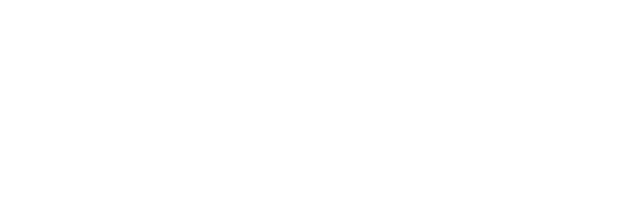
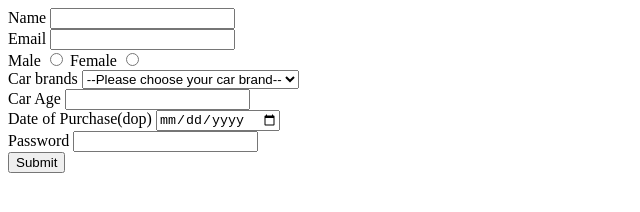
Before and after one commit to acciojob/car-insurance-form-somiyaratna, a website: page main.html in a window 1280 px wide. Shown: the whole page, without its empty margins (0-640 px from the left). Drawn offline with Linux system fonts and the light colour scheme.

Commit message:
created a submission

```diff
--- a/main.html
+++ b/main.html
@@ -1,16 +1,49 @@
 <!DOCTYPE html>
-
-<html>
-
-<head>
-	<link rel="stylesheet" href="styles.css">
-</head>
-
-<body>
-	<!-- the entire body must be written by student -->
-    <script type="text/javascript" src="./script.js">
-</script>
-
-</body>
-
+<html lang="en">
+  <head>
+    <meta charset="UTF-8" />
+    <meta http-equiv="X-UA-Compatible" content="IE=edge" />
+    <meta name="viewport" content="width=device-width, initial-scale=1.0" />
+    <title>Car Insurance Form</title>
+  </head>
+  <body>
+    <form action="" method="post">
+      <div>
+        <label for="name">Name</label>
+        <input type="text" name="name" id="name" required />
+      </div>
+      <div>
+        <label for="email">Email</label>
+        <input type="text" name="" id="" required />
+      </div>
+      <div>
+        <label for="genderM">Male</label>
+        <input type="radio" name="gender" id="gender" required />
+        <label for="genderF">Female</label>
+        <input type="radio" name="gender" id="gender" required />
+      </div>
+      <div>
+        <label for="cars">Car brands</label>
+        <select name="cars" id="cars">
+          <option value="" selected disabled>--Please choose your car brand--</option>
+          <option value="">BMW</option>
+          <option value="">Audi</option>
+          <option value="">Mercedez</option>
+        </select>
+      </div>
+      <div>
+        <label for="carage">Car Age</label>
+        <input type="number" name="carage" id="carage" required />
+      </div>
+      <div>
+        <label for="dop">Date of Purchase(dop)</label>
+        <input type="date" name="dop" id="dop" required />
+      </div>
+      <div>
+        <label for="password">Password</label>
+        <input type="password" name="password" id="password" required />
+      </div>
+      <button type="submit">Submit</button>
+    </form>
+  </body>
 </html>
```
